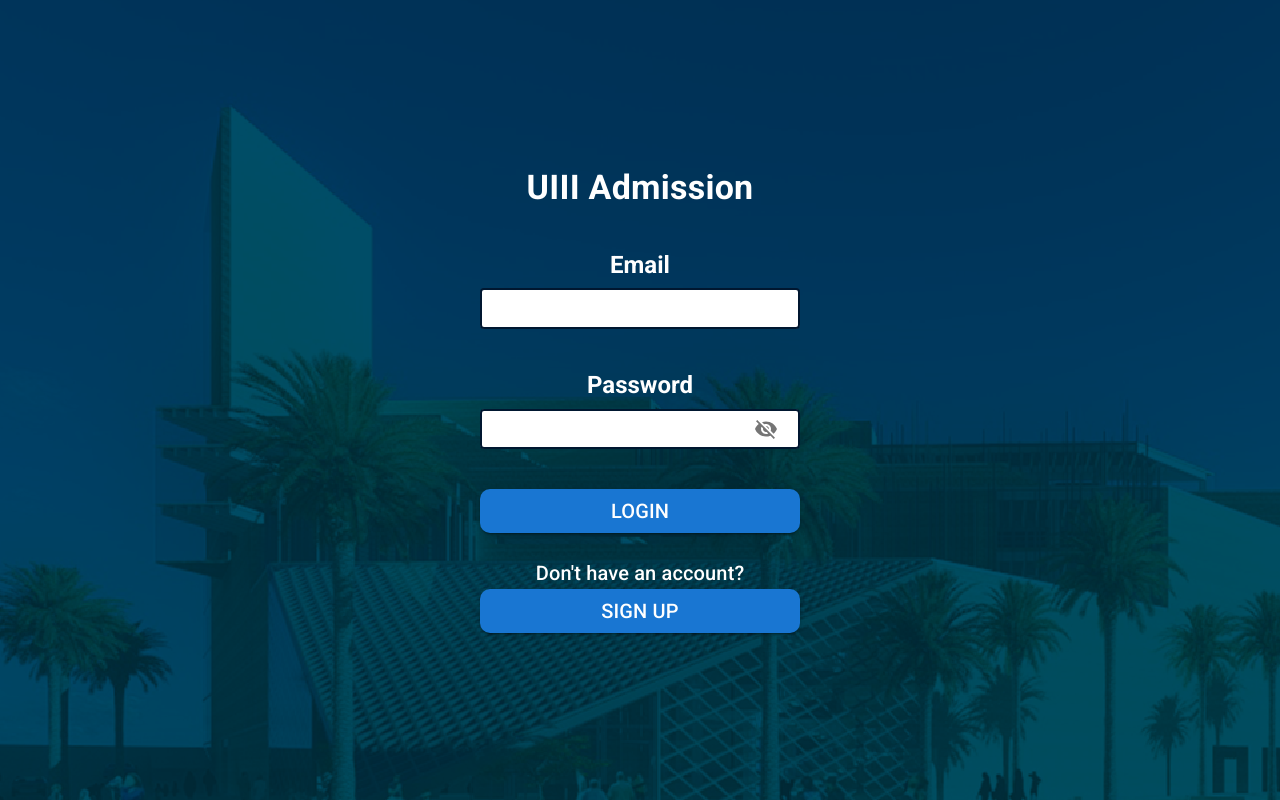
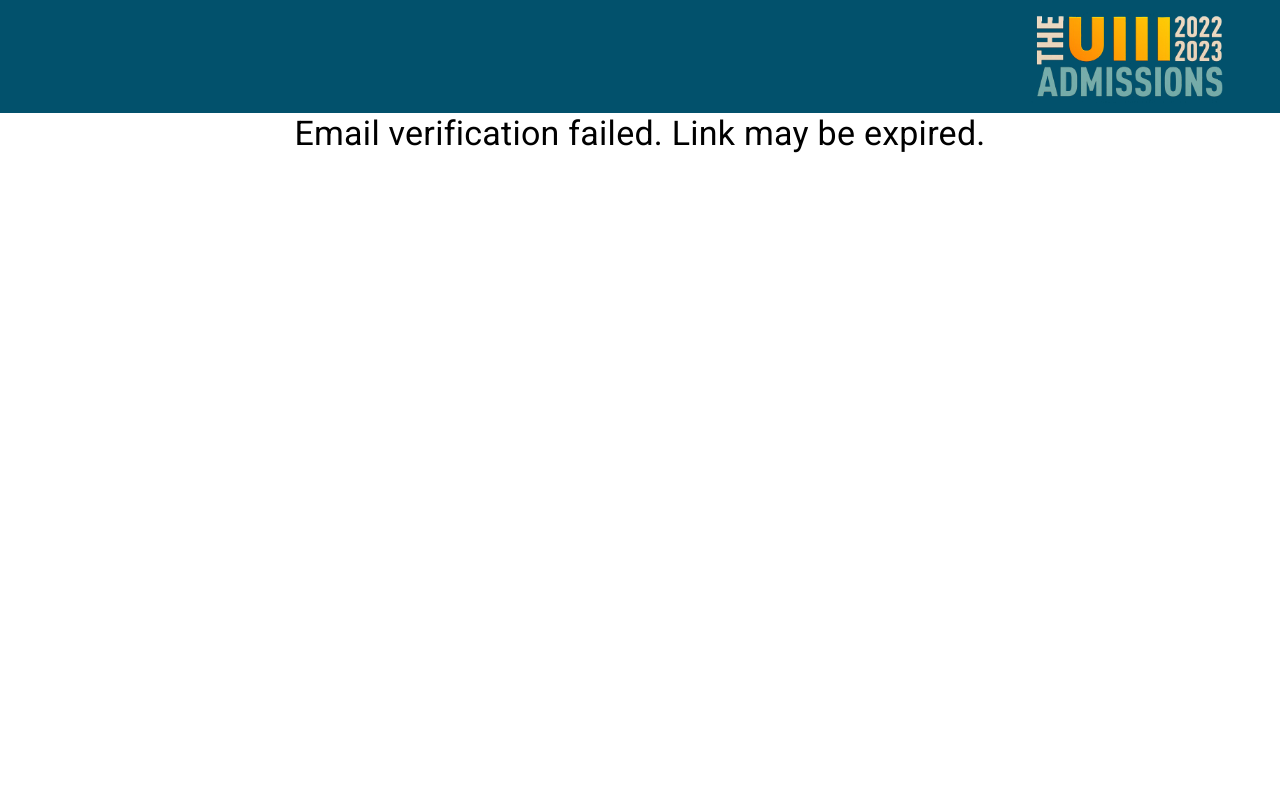
Before and after one commit to pindisel/form-scholarship-fe, a React (Create React App) app: page /verify in a window 1280 px wide. Before the commit this address led to /signin. Built offline with nearby package versions, Linux system fonts and the light colour scheme; no server answers.

Commit message:
fix header, email verif page

```diff
--- a/src/App.js
+++ b/src/App.js
@@ -68,7 +68,7 @@ function App() {
               <Route exact path="/signin" element={<Login />} />
               <Route exact path="/signup" element={<Signup />} />
               <Route path="/referee" element={<RefereeForm />} />
-              <Route path="/verify/:token" element={<VerifyUser />} />
+              <Route path="/verify" element={<VerifyUser />} />
             </Routes>
           )}
         </Router>
--- a/src/pages/VerifyUser.js
+++ b/src/pages/VerifyUser.js
@@ -1,21 +1,30 @@
-import React from "react";
-import { useParams } from "react-router-dom";
+import React, { useEffect } from "react";
+import { useSearchParams, useNavigate } from "react-router-dom";
 import { UserService } from "../services/user.service";
+import { Appbar } from "../components";
+import { Container, Typography } from "@mui/material";
 
 const VerifyUser = () => {
-  const { token } = useParams();
+  const [searchParams] = useSearchParams();
+  const navigate = useNavigate();
+  const params = Object.fromEntries([...searchParams]);
+  // console.log(params);
+  const token = params.token;
+
+  useEffect(() => {
+    UserService.verifyUser(token).then(() => {
+      navigate("/signin");
+    });
+  }, [token, navigate]);
 
   return (
     <>
-      {token}
-
-      <button
-        onClick={() => {
-          UserService.verifyUser(token);
-        }}
-      >
-        fasdfasd
-      </button>
+      <Appbar />
+      <Container>
+        <Typography variant="h4" textAlign="center">
+          Email verification failed. Link may be expired.
+        </Typography>
+      </Container>
     </>
   );
 };
--- a/src/services/authHeader.js
+++ b/src/services/authHeader.js
@@ -2,7 +2,7 @@ export default function authHeader() {
   const token = sessionStorage.getItem("token");
 
   if (token !== null) {
-    return { Authorization: "Bearer " + token };
+    return { Authorization: token };
   } else {
     return {};
   }
--- a/src/utility/index.js
+++ b/src/utility/index.js
@@ -1,13 +1,13 @@
 import axios from "axios";
-// import authHeader from "../services/authHeader";
+import authHeader from "../services/authHeader";
 
 const BASE_URL = process.env.REACT_APP_BASE_URL;
 
 async function http(method, endpoint, body = null, data) {
-  const headers = { "Content-Type": "application/json" };
+  // const headers = { "Content-Type": "application/json" };
 
-  // const headers = authHeader();
-  // console.log(headers);
+  const headers = authHeader();
+  console.log(headers);
 
   let response = null;
 
```
